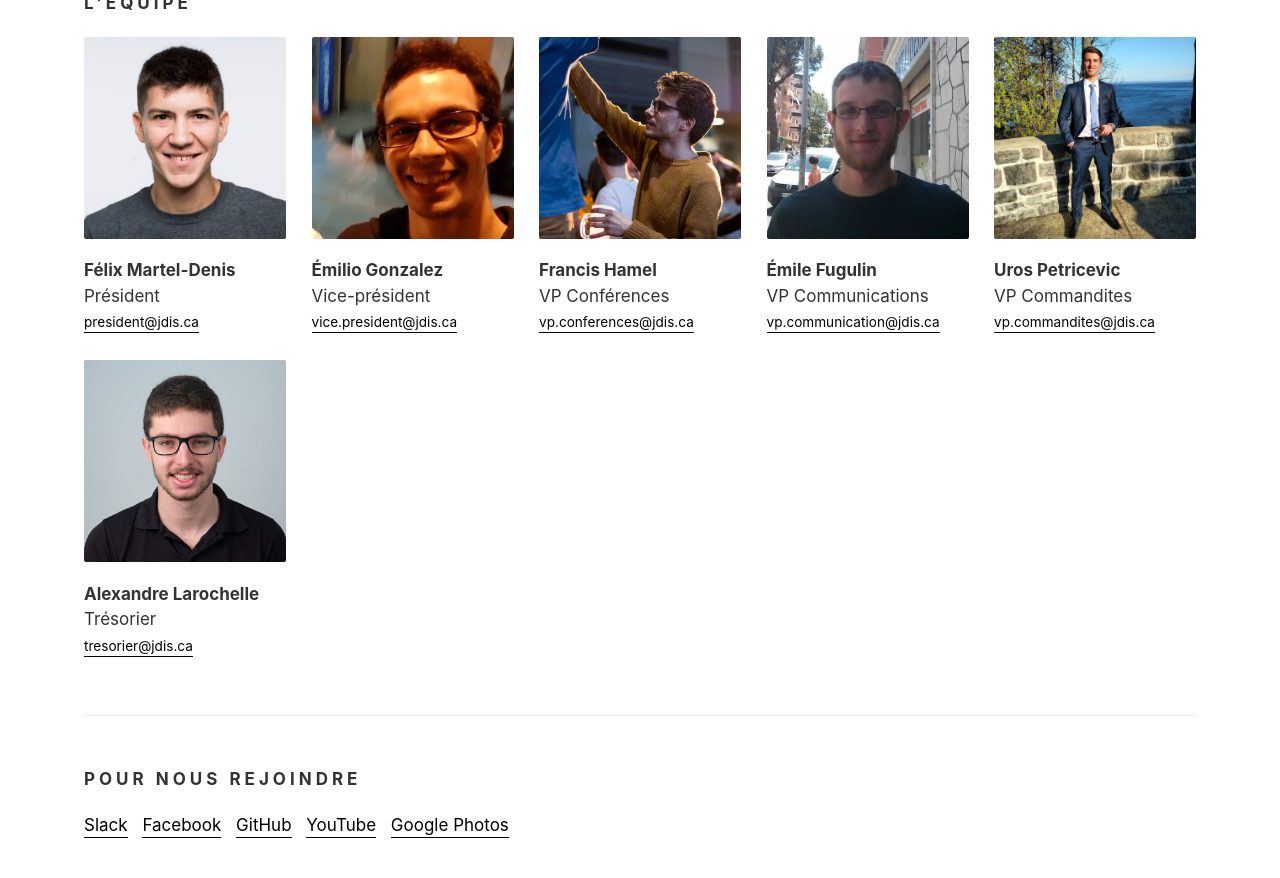
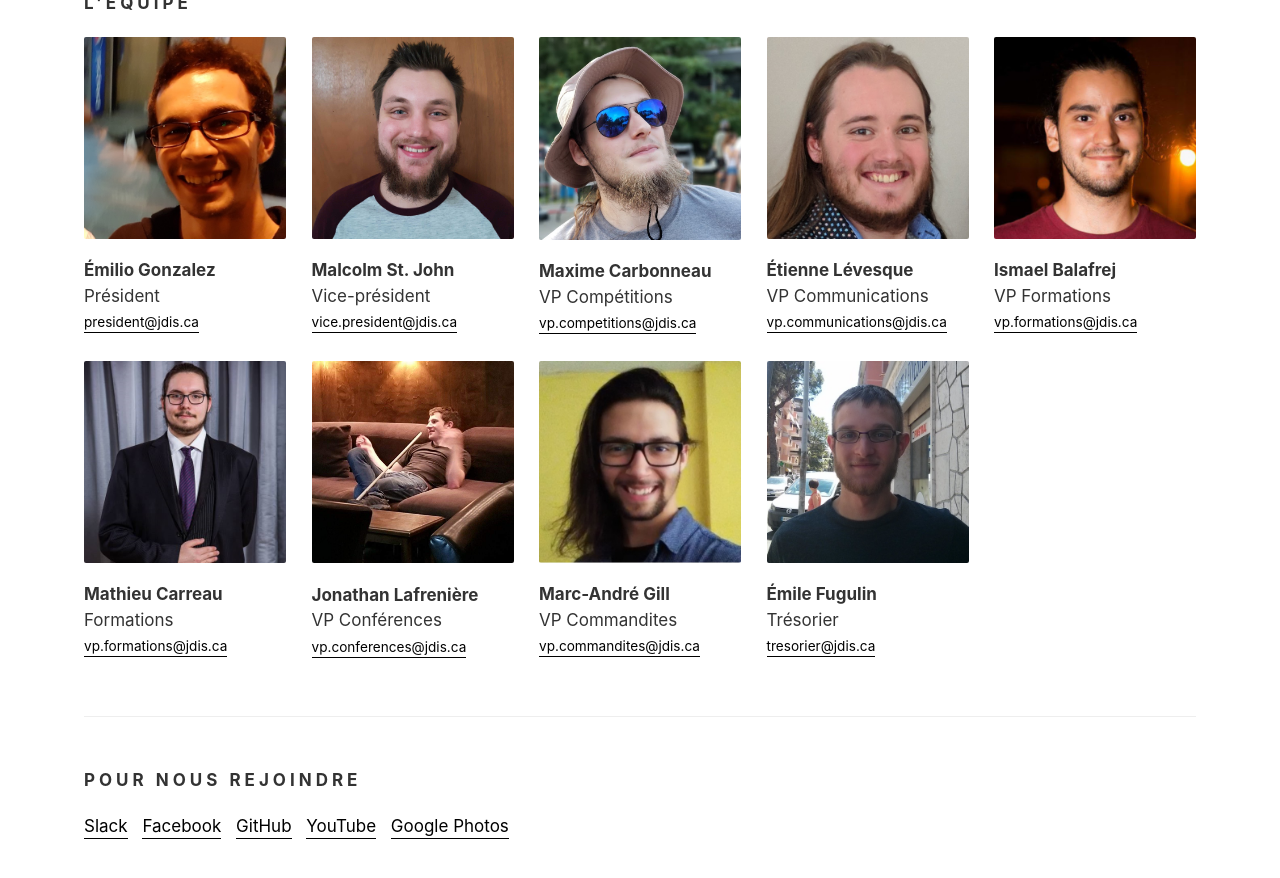
Before and after one commit to JDIS/Website, a Jekyll site: the page built from _pages/index.html, in a window 1280 px wide and 900 px high, scrolled down 2892 px. Shown: the top 878 px of the window. Built offline with Jekyll 4.4.1, drawn with Linux system fonts in a browser that asks for light colours; some web fonts are replaced.

Commit message:
Updated CE

```diff
--- a/_data/members.json
+++ b/_data/members.json
@@ -1,43 +1,64 @@
 [
   {
-    "name": "Félix Martel-Denis",
+    "name": "Émilio Gonzalez",
     "title": "Président",
     "email": "president@jdis.ca",
-    "image_url": "felix.jpg",
-    "is_active": true
-  },
-  {
-    "name": "Émilio Gonzalez",
-    "title": "Vice-président",
-    "email": "vice.president@jdis.ca",
     "image_url": "egonzalez.jpeg",
     "is_active": true
   },
   {
-    "name": "Francis Hamel",
+    "name": "Malcolm St. John",
+    "title": "Vice-président",
+    "email": "vice.president@jdis.ca",
+    "image_url": "malcolm.jpg",
+    "is_active": true
+  },
+  {
+    "name": "Maxime Carbonneau",
+    "title": "VP Compétitions",
+    "image_url": "mcarbonneau.jpg",
+    "email": "vp.competitions@jdis.ca",
+    "is_active": true
+  },
+  {
+    "name": "Étienne Lévesque",
+    "title": "VP Communications",
+    "image_url": "etienne.jpg",
+    "email": "vp.communications@jdis.ca",
+    "is_active": true
+  },
+  {
+    "name": "Ismael Balafrej",
+    "title": "VP Formations",
+    "image_url": "ismael.jpg",
+    "email": "vp.formations@jdis.ca",
+    "is_active": true
+  },
+  {
+    "name": "Mathieu Carreau",
+    "title": "Formations",
+    "image_url": "mathieu.jpg",
+    "email": "vp.formations@jdis.ca",
+    "is_active": true
+  },
+  {
+    "name": "Jonathan Lafrenière",
     "title": "VP Conférences",
-    "image_url": "francis.jpg",
+    "image_url": "jonathan.png",
     "email": "vp.conferences@jdis.ca",
     "is_active": true
   },
   {
-    "name": "Émile Fugulin",
-    "title": "VP Communications",
-    "image_url": "efugulin.jpeg",
-    "email": "vp.communication@jdis.ca",
-    "is_active": true
-  },
-  {
-    "name": "Uros Petricevic",
+    "name": "Marc-André Gill",
     "title": "VP Commandites",
-    "image_url": "uros.jpg",
+    "image_url": "gill.jpg",
     "email": "vp.commandites@jdis.ca",
     "is_active": true
   },
   {
-    "name": "Alexandre Larochelle",
+    "name": "Émile Fugulin",
     "title": "Trésorier",
-    "image_url": "larochelle.jpg",
+    "image_url": "efugulin.jpeg",
     "email": "tresorier@jdis.ca",
     "is_active": true
   }
```
Also changed, not shown: assets/img/members/etienne.jpg (added), assets/img/members/gill.jpg (added), assets/img/members/ismael.jpg (added), assets/img/members/jonathan.png (added), assets/img/members/malcolm.jpg (added), assets/img/members/mathieu.jpg (added), assets/img/members/mcarbonneau.jpeg (deleted), assets/img/members/mcarbonneau.jpg (added).
